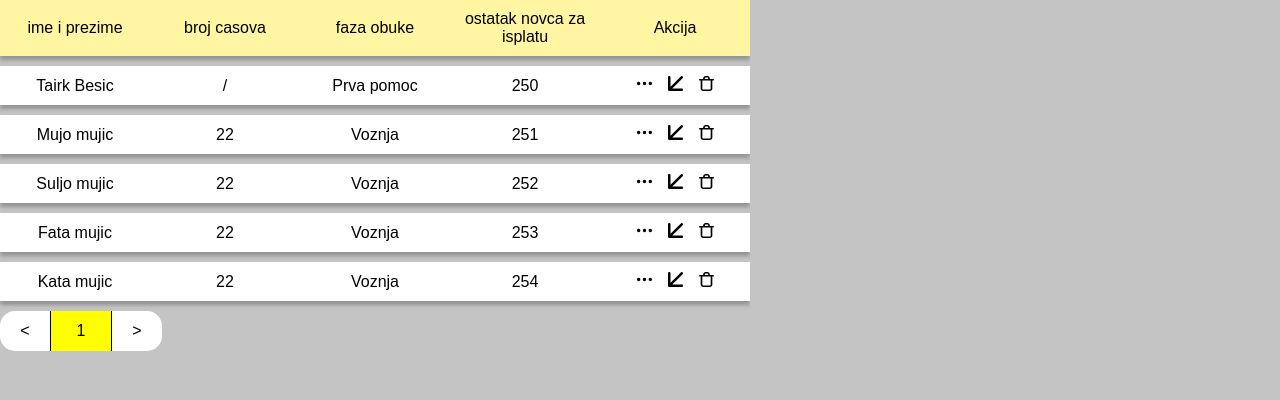
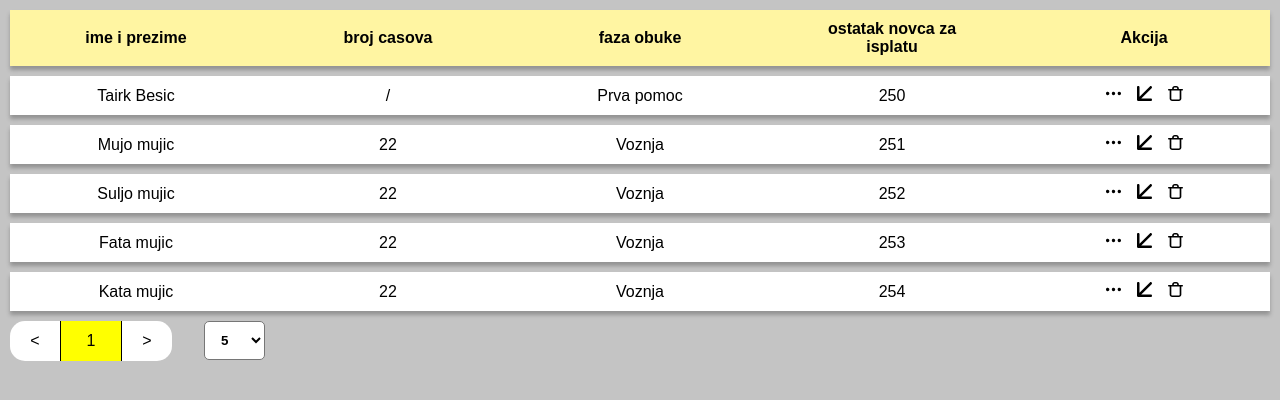
Before and after one commit to thePi314/React-SASS-Template, a React (Create React App) app: page /admin/dashboard in a window 1280 px wide. Shown: the top 400 px of the page. Built offline with nearby package versions, Linux system fonts and the light colour scheme; a web font is replaced by a local one.

Commit message:
table changes

```diff
--- a/src/components/table/_index.scss
+++ b/src/components/table/_index.scss
@@ -1,10 +1,12 @@
+.table-container{
+    overflow-x: scroll;
     .table{
-    width: 100%;
+        padding: 10px;
+        min-width: fit-content;
         display: flex;
         flex-direction: column;
         // align-items: center;
         justify-content: space-between;
-    overflow: auto;
         .row{
             display: flex;
             justify-content: space-around;
@@ -18,6 +20,7 @@
             padding: 10px;
             word-wrap: break-word;
             width: 130px;
+            min-width: 100px;
             text-align: center;
             .action-icon{
                 margin: 0px 8px;
@@ -30,14 +33,18 @@
         }
         .header{
                 background-color: $color-candle-flame;
+                font-weight: bold;
             }
 
         .pagination{
             display: flex;
+
             width: 205px;
             border-radius: 15px;
             cursor: pointer;
             user-select: none;
+            .changing{
+                display: flex;
                 .left,.right{
                     height: 40px;
                     max-height: 40px;
@@ -66,4 +73,16 @@
                     height: 40px;
                 }
             }
+            .page-number{
+                margin-left: 2em;
+                .selekt{
+                    width: fit-content;
+                    padding: 10px 12px;
+                    border-radius: 5px;
+                    font-weight: bold;
+                    background-color: #fff;
                 }
+            }
+        }
+    }
+}
--- a/src/components/table/index.js
+++ b/src/components/table/index.js
@@ -36,60 +36,70 @@ const Table = (props) => {
       ime_i_prezime: "SAJO mujica",
       broj_casova: "22",
       faza_obuke: "Voznja",
-      ostatak_novca_za_isplatu: 250,
+      ostatak_novca_za_isplatu: 255,
     },
     {
       ime_i_prezime: "Imran Plasto",
       broj_casova: "/",
       faza_obuke: "Prva Pomoc",
-      ostatak_novca_za_isplatu: 999,
+      ostatak_novca_za_isplatu: 996,
     },
     {
       ime_i_prezime: "Amar Sila",
       broj_casova: "11",
       faza_obuke: "Voznja",
-      ostatak_novca_za_isplatu: 911,
+      ostatak_novca_za_isplatu: 917,
     },
     {
       ime_i_prezime: "Sumea mujic",
       broj_casova: "22",
       faza_obuke: "Voznja",
-      ostatak_novca_za_isplatu: 253,
+      ostatak_novca_za_isplatu: 258,
     },
     {
       ime_i_prezime: "Kanita mujic",
       broj_casova: "22",
       faza_obuke: "Voznja",
-      ostatak_novca_za_isplatu: 254,
+      ostatak_novca_za_isplatu: 259,
     }, {
       ime_i_prezime: "Evvel Kamenjas",
       broj_casova: "22",
       faza_obuke: "Voznja",
-      ostatak_novca_za_isplatu: 250,
+      ostatak_novca_za_isplatu: 260,
     },
     {
       ime_i_prezime: "hamza kamenjas",
       broj_casova: "33",
       faza_obuke: "Voznja",
-      ostatak_novca_za_isplatu: 231,
+      ostatak_novca_za_isplatu: 262,
     },
     {
       ime_i_prezime: "Jon doe",
       broj_casova: "/",
       faza_obuke: "prva pomoc",
-      ostatak_novca_za_isplatu: 111,
+      ostatak_novca_za_isplatu: 263,
     },
     {
       ime_i_prezime: "Fata mujic",
       broj_casova: "21",
       faza_obuke: "Voznja",
-      ostatak_novca_za_isplatu: 253,
+      ostatak_novca_za_isplatu: 264,
     },
     {
-      ime_i_prezime: "Kata mujic",
+      ime_i_prezime: "Kata mujic1",
       broj_casova: "22",
       faza_obuke: "Voznja",
-      ostatak_novca_za_isplatu: 254,
+      ostatak_novca_za_isplatu: 265,
+    },{
+      ime_i_prezime: "Kata mujic2",
+      broj_casova: "22",
+      faza_obuke: "Voznja",
+      ostatak_novca_za_isplatu: 266,
+    },{
+      ime_i_prezime: "Kata mujic3",
+      broj_casova: "22",
+      faza_obuke: "Voznja",
+      ostatak_novca_za_isplatu: 267,
     },
     //  DRUGA TABELA - moras staviti sve pod komentar do ovoga
     // {
@@ -110,9 +120,11 @@ const Table = (props) => {
   const [currentPage, setCurrentPage] = useState(1);
   const [range, sedivange] = useState([]);
   const [paginatedRows, setPaginatedRows] = useState([]);
+  const sizes=[5,10,15,20];
+  useEffect(() => {
+    setCurrentPage(1);
 
-  useEffect(() => {
-
+    setPaginatedRows([])
     const numberOfRows = data.length;
 
     const totalPageCount = Math.ceil(numberOfRows / pageSize);
@@ -120,12 +132,19 @@ const Table = (props) => {
     sedivange(rangeArray(1, totalPageCount));
 
     // setting first 5 posts
-    let newData=data.slice(0, pageSize);
-    // newData.map(data=>{return(...data,props}))
+    // let newData=data.slice(0, pageSize);
+    console.log("tare:",data.slice(0, pageSize));
+    setPaginatedRows(data.slice(0,pageSize));
 
-    setPaginatedRows(newData);
+  }, [pageSize])
 
-  }, [])
+  useEffect(() => {
+
+    console.log("Promjena pagnated rows,",paginatedRows)
+    // setCurrentPage(1);
+
+
+  }, [paginatedRows])
 
   const changePagination = (index) => {
 
@@ -138,12 +157,12 @@ const Table = (props) => {
     setCurrentPage(index);
 
     const startIndex = (index - 1) * pageSize;
-
-    setPaginatedRows(data.slice(startIndex, startIndex + 5))
+    // console.log("startIndex:",startIndex,"Do:",Number(startIndex) + Number(pageSize))
+    setPaginatedRows(data.slice(startIndex, Number(startIndex) + Number(pageSize)))
   }
 
   return (
-    <>
+    <div className="table-container">
       <div className="table">
         <div className="row header">
           {data &&
@@ -178,6 +197,7 @@ const Table = (props) => {
           );
         })}
         <div className="pagination">
+          <div className="changing">
             <div className="left"
               onClick={()=>changePagination(currentPage - 1)}
               >
@@ -186,8 +206,19 @@ const Table = (props) => {
             <div className="value">{currentPage}</div>
             <div className="right" onClick={()=>changePagination(currentPage + 1)}>&gt;</div>
           </div>
+          <div className="page-number">
+            <select className="selekt"
+              onChange={(e)=>{setPageSize(e.target.value)}}
+            >
+              {sizes.map(size=>{
+                return <option value={size}>{size}</option>
+              })}
+            </select>
+
           </div>
-    </>
+        </div>
+      </div>
+    </div>
   );
 };
 
--- a/src/index.css
+++ b/src/index.css
@@ -137,8 +137,15 @@
   width: 100%;
 }
 
-.table {
-  width: 100%;
+.table-container {
+  overflow-x: scroll;
+}
+
+.table-container .table {
+  padding: 10px;
+  min-width: -webkit-fit-content;
+  min-width: -moz-fit-content;
+  min-width: fit-content;
   display: -webkit-box;
   display: -ms-flexbox;
   display: flex;
@@ -149,10 +156,9 @@
   -webkit-box-pack: justify;
       -ms-flex-pack: justify;
           justify-content: space-between;
-  overflow: auto;
 }
 
-.table .row {
+.table-container .table .row {
   display: -webkit-box;
   display: -ms-flexbox;
   display: flex;
@@ -167,29 +173,31 @@
           box-shadow: 0px 4px 4px rgba(0, 0, 0, 0.25);
 }
 
-.table .cell {
+.table-container .table .cell {
   background-color: white;
   padding: 10px;
   word-wrap: break-word;
   width: 130px;
+  min-width: 100px;
   text-align: center;
 }
 
-.table .cell .action-icon {
+.table-container .table .cell .action-icon {
   margin: 0px 8px;
   cursor: pointer;
 }
 
-.table .cell .action-icon img {
+.table-container .table .cell .action-icon img {
   width: 15px;
   height: 15px;
 }
 
-.table .header {
+.table-container .table .header {
   background-color: #FFF5A2;
+  font-weight: bold;
 }
 
-.table .pagination {
+.table-container .table .pagination {
   display: -webkit-box;
   display: -ms-flexbox;
   display: flex;
@@ -202,7 +210,13 @@
           user-select: none;
 }
 
-.table .pagination .left, .table .pagination .right {
+.table-container .table .pagination .changing {
+  display: -webkit-box;
+  display: -ms-flexbox;
+  display: flex;
+}
+
+.table-container .table .pagination .changing .left, .table-container .table .pagination .changing .right {
   height: 40px;
   max-height: 40px;
   width: 50px;
@@ -218,17 +232,17 @@
           align-items: center;
 }
 
-.table .pagination .right {
+.table-container .table .pagination .changing .right {
   border-top-right-radius: 15px;
   border-bottom-right-radius: 15px;
 }
 
-.table .pagination .left {
+.table-container .table .pagination .changing .left {
   border-top-left-radius: 15px;
   border-bottom-left-radius: 15px;
 }
 
-.table .pagination .value {
+.table-container .table .pagination .changing .value {
   width: 60px;
   background-color: yellow;
   border-left: 1px solid black;
@@ -243,6 +257,20 @@
       -ms-flex-align: center;
           align-items: center;
   height: 40px;
+}
+
+.table-container .table .pagination .page-number {
+  margin-left: 2em;
+}
+
+.table-container .table .pagination .page-number .selekt {
+  width: -webkit-fit-content;
+  width: -moz-fit-content;
+  width: fit-content;
+  padding: 10px 12px;
+  border-radius: 5px;
+  font-weight: bold;
+  background-color: #fff;
 }
 
 .login-screen .title {
@@ -262,46 +290,8 @@
 }
 
 .admin-dashboard-screen {
-  -webkit-box-orient: horizontal;
-  -webkit-box-direction: normal;
-      -ms-flex-flow: row;
-          flex-flow: row;
   background-color: #c4c4c4;
-}
-
-.admin-dashboard-screen .navbar-mobile {
-  width: 64px;
-  display: none;
-}
-
-@media only screen and (max-width: 768px) {
-  .admin-dashboard-screen .navbar-mobile {
-    display: block;
-  }
-  .admin-dashboard-screen .navbar-mobile > .content {
-    height: 100%;
-    width: 256px;
-    position: absolute;
-    left: -256px;
-  }
-}
-
-.admin-dashboard-screen .navbar {
-  width: 256px;
-}
-
-@media only screen and (max-width: 768px) {
-  .admin-dashboard-screen .navbar:not(.content) {
-    display: none;
-  }
-}
-
-.admin-dashboard-screen > .content {
-  -webkit-box-flex: 1;
-      -ms-flex: 1;
-          flex: 1;
-  background: #F8F8F8;
-  padding: 100px 35px;
+  width: 100%;
 }
 
 body {
--- a/src/screens/admin/dashboard/_index.scss
+++ b/src/screens/admin/dashboard/_index.scss
@@ -1,40 +1,6 @@
 .admin-dashboard-screen {
-    flex-flow: row;
     background-color: #c4c4c4;
-    .navbar-mobile {
-        width: 64px;
-        display: none;
-
-        @media only screen and (max-width: 768px) {
-            display: block;
-
-            & > .content {
-                height: 100%;
-                width: 256px;
-
-                position: absolute;
-                left: -256px;
-            }
-        }
-    }
-
-    .navbar {
-        width: 256px;
-
-        @media only screen and (max-width: 768px) {
-            &:not(.content){
-                display: none;
-            }
-        }
-    }
-
-
-    & > .content {
-        flex: 1;
-        background: #F8F8F8;
-        padding: 100px 35px;
-
-    }
+    width: 100%;
 }
 
 // @import "./navbar/index";
```
Lines whose indentation alone changed are shown as unchanged.
